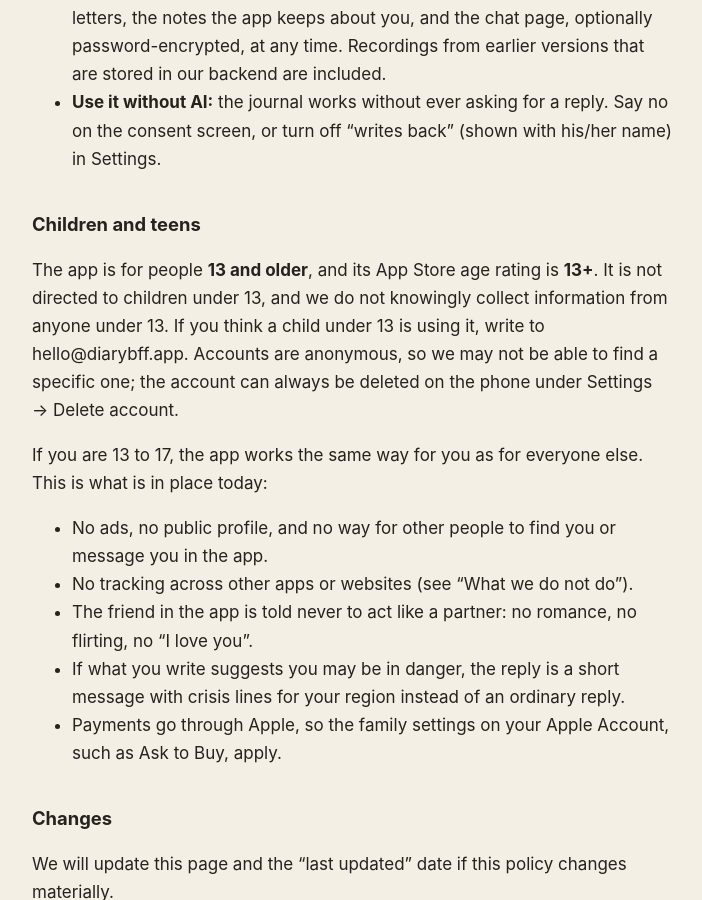
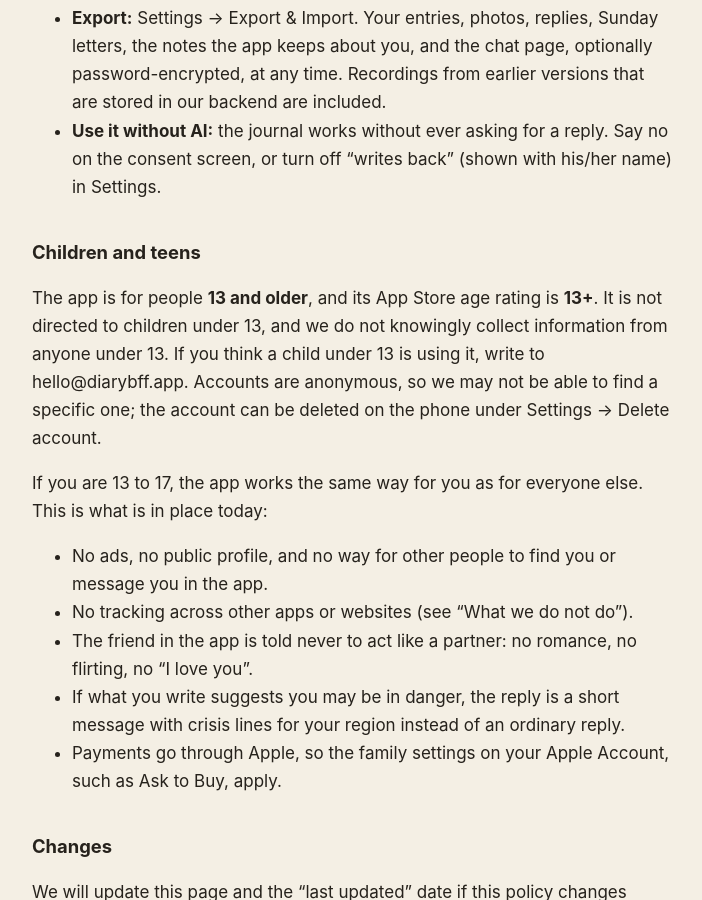
Before and after one commit to danielchen720-ui/twilight-diary-legal, a Jekyll site: the page built from privacy/index.md, in a window 1280 px wide and 900 px high, scrolled down 9430 px. Shown: the whole window, without its empty margins (288-990 px from the left). Built offline with Jekyll 4.4.1, drawn with Linux system fonts in a browser that asks for light colours; some of the changed text lies outside the part shown.

Commit message:
#1404 Free and paid：photos → a photo with each entry（照片按档 #644，免费一篇 1 张）；Children and teens 去 always（noForeverClaims 口径）。只 commit 不推，老板推
Co-Authored-By: Claude Opus 5.5 <noreply@anthropic.com>

```diff
--- a/privacy/index.md
+++ b/privacy/index.md
@@ -286,7 +286,7 @@ The app is for people **13 and older**, and its App Store age rating is **13+**.
 It is not directed to children under 13, and we do not knowingly collect
 information from anyone under 13. If you think a child under 13 is using it,
 write to hello@diarybff.app. Accounts are anonymous, so we may not be able to
-find a specific one; the account can always be deleted on the phone under
+find a specific one; the account can be deleted on the phone under
 Settings → Delete account.
 
 If you are 13 to 17, the app works the same way for you as for everyone else.
```
Also changed, not shown: other parts of privacy/index.md (+1 -1 lines).
